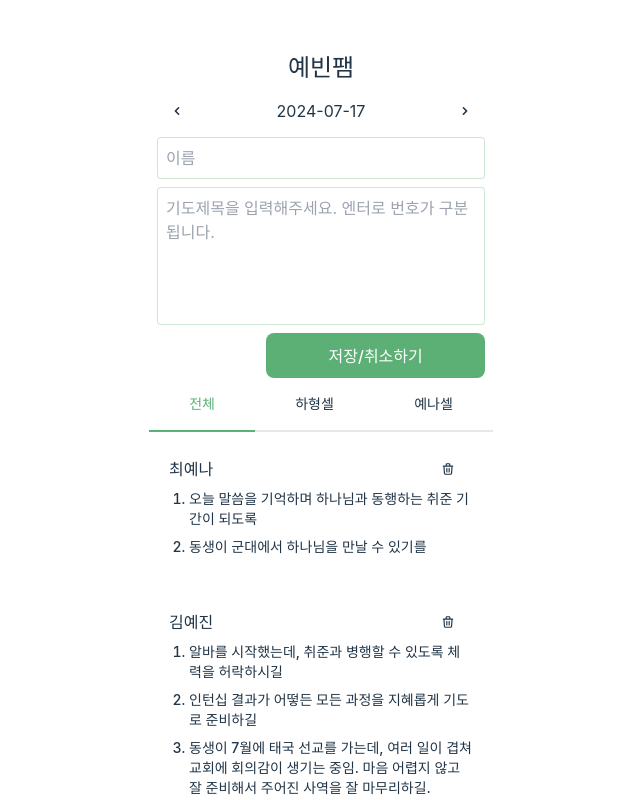
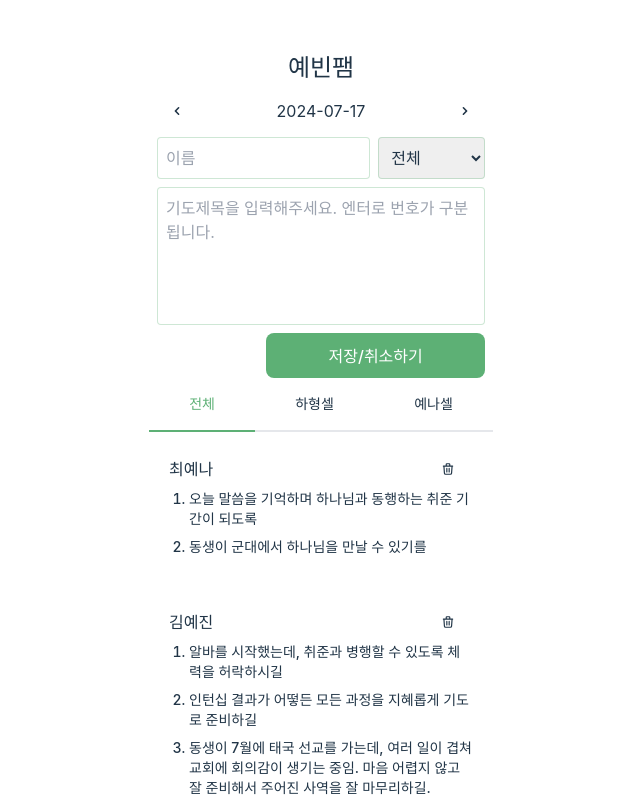
Before and after one commit to YenaChoi00/da-itda, a React (Vite) app in the folder bridge-project/: page / in a window 1280 px wide. Both pictures are taken after a click on the button "추가하기". Shown: the top 800 px of the page, without its empty margins (319-959 px from the left). Built offline with nearby package versions, Linux system fonts and the light colour scheme.

Commit message:
Add: Cell Select Form
입력폼에 셀 옵션 추가

```diff
--- a/bridge-project/src/assets/dummy.ts
+++ b/bridge-project/src/assets/dummy.ts
@@ -13,7 +13,9 @@ export const total: Info[] = [
   {
     id: 1,
     famId: 1,
+    famName: '예빈팸',
     cellId: 11,
+    cellName: '예나셀',
     name: '최예나',
     date: '2024-07-17',
     content: [
@@ -25,7 +27,9 @@ export const total: Info[] = [
     id: 2,
     name: '김예진',
     famId: 1,
+    famName: '예빈팸',
     cellId: 11,
+    cellName: '예나셀',
     date: '2024-07-17',
     content: [
       '알바를 시작했는데, 취준과 병행할 수 있도록 체력을 허락하시길',
@@ -37,6 +41,8 @@ export const total: Info[] = [
     id: 3,
     name: '이하형',
     famId: 1,
+    famName: '예빈팸',
+    cellName: '하형셀',
     cellId: 12,
     date: '2024-07-17',
     content: [
@@ -48,7 +54,9 @@ export const total: Info[] = [
     id: 4,
     name: '서지혜',
     famId: 1,
+    famName: '예빈팸',
     cellId: 12,
+    cellName: '하형셀',
     date: '2024-07-17',
     content: [
       '일본 전공연수를 앞두고 지진으로 인한 우려가 많은데, 모든 상황과 결과 맡겨드리기를. 무엇보다도 그 땅을 위해 기도하는 마음 허락하시기를',
@@ -59,7 +67,9 @@ export const total: Info[] = [
     id: 5,
     name: '박예나',
     famId: 1,
+    famName: '예빈팸',
     cellId: 11,
+    cellName: '예나셀',
     date: '2024-07-24',
     content: [
       '새로운 기도제목1',
@@ -71,7 +81,9 @@ export const total: Info[] = [
     id: 6,
     name: '이은결',
     famId: 1,
+    famName: '예빈팸',
     cellId: 12,
+    cellName: '하형셀',
     date: '2024-07-24',
     content: ['새로운1 기도제목1', '새로운2 기도제목2', '힘듦을 이겨낼 사랑의 마음을 부어주시길.'],
   },
--- a/bridge-project/src/model/info.ts
+++ b/bridge-project/src/model/info.ts
@@ -2,7 +2,9 @@ export type Info = {
   id: number;
   name: string;
   famId: number;
+  famName: string;
   cellId: number;
+  cellName: string;
   date: string;
   content: string[];
 };
--- a/bridge-project/src/page/FamPage/CreateForm.tsx
+++ b/bridge-project/src/page/FamPage/CreateForm.tsx
@@ -1,9 +1,11 @@
 import React, { useState } from 'react';
 import { Info } from '../../model/info';
+import { TabModel } from '../../model/tabModel';
 
 interface CreateFormProps {
   curDate: string;
   newId: number;
+  categories: TabModel[];
   changeIsWriting(isWriting: boolean): void;
   updateFamData(newData: Info): void;
 }
@@ -11,6 +13,7 @@ interface CreateFormProps {
 const CreateForm: React.FC<CreateFormProps> = ({
   curDate,
   newId,
+  categories,
   changeIsWriting,
   updateFamData,
 }) => {
@@ -18,7 +21,9 @@ const CreateForm: React.FC<CreateFormProps> = ({
     id: 0,
     name: '',
     famId: 0,
+    famName: '',
     cellId: 0,
+    cellName: '',
     date: '',
     content: [''],
   };
@@ -45,23 +50,41 @@ const CreateForm: React.FC<CreateFormProps> = ({
     }));
   };
 
-  const checkEmpty = () => {
-    if (
+  const createCategory = (value: string) => {
+    const id = Number(value);
+    setNewInfo((prevInfo) => ({
+      ...prevInfo,
+      cellId: id,
+    }));
+  };
+
+  const vaildForm = () => {
+    if (isFilled()) updateChanges();
+  };
+
+  const isFormEmpty = (): boolean => {
+    return (
       newInfo.name.trim() === '' ||
       newInfo.content.length === 0 ||
       newInfo.content.every((item) => item.trim() === '')
-    ) {
-      const userConfirmed = window.confirm(
+    );
+  };
+
+  const isFilled = (): boolean => {
+    if (isFormEmpty()) {
+      // 비어있으면
+      const confirm = window.confirm(
         '이름과 기도제목을 모두 입력해주세요.\n또는 작성을 취소하시겠습니까?',
       );
-
-      if (userConfirmed) {
+      if (confirm) {
+        // 안내 모달
         // '예' 선택 -> 작성 취소
         initForm();
+        return false; // 폼 작성 취소
       }
-
-      return;
-    } else updateChanges();
+      return true;
+    }
+    return true; // 폼이 비어있지 않음
   };
 
   const updateChanges = () => {
@@ -81,15 +104,28 @@ const CreateForm: React.FC<CreateFormProps> = ({
   };
 
   return (
-    <div className="flex flex-col w-full px-2 space-y-2">
+    <div className="flex flex-col px-2 space-y-2">
+      <div className="flex space-x-2">
         <input
           type="text"
           id="name-with-label"
           onChange={(e) => createTitle(e.target.value)}
           name="name"
           placeholder="이름"
-        className="w-full input-box"
+          className="w-2/3 input-box"
         />
+        <select
+          className="w-1/3 input-box"
+          value={newInfo.cellId}
+          onChange={(e) => createCategory(e.target.value)}
+        >
+          {categories.map((item) => (
+            <option value={item.id} key={item.id}>
+              {item.name}
+            </option>
+          ))}
+        </select>
+      </div>
       <textarea
         onChange={(e) => createContent(e.target.value)}
         id="content"
@@ -100,7 +136,7 @@ const CreateForm: React.FC<CreateFormProps> = ({
         className="w-full input-box"
       ></textarea>
 
-      <button onClick={checkEmpty} type="button" className="self-end w-2/3 my-2 primary-btn">
+      <button onClick={vaildForm} type="button" className="self-end w-2/3 my-2 primary-btn">
         저장/취소하기
       </button>
     </div>
--- a/bridge-project/src/page/FamPage/FamPage.tsx
+++ b/bridge-project/src/page/FamPage/FamPage.tsx
@@ -94,6 +94,7 @@ const FamPage: React.FC = () => {
         <CreateForm
           curDate={curDate}
           newId={famData.length + 1}
+          categories={tabData}
           changeIsWriting={(isWriting: boolean) => setIsWriting(isWriting)}
           updateFamData={(newData: Info) => updateFamData([...famData, newData])}
         />
```
Lines whose indentation alone changed are shown as unchanged.
